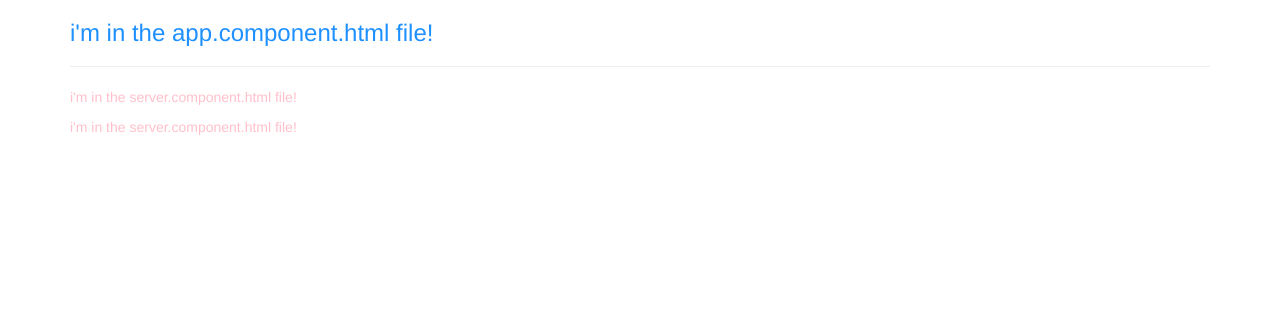
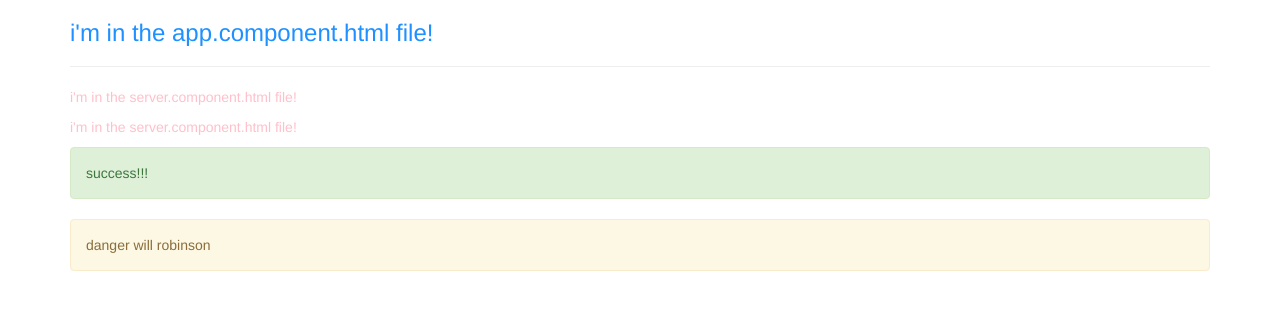
Before and after one commit to jyk88/udemy_angular4, an Angular app: page / in a window 1280 px wide. Shown: the top 310 px of the page. Built offline with nearby package versions, Linux system fonts and the light colour scheme.

Commit message:
first assignment, created success-alert (manually) and warning-alert folders (using ng command)

```diff
--- a/src/app/app.component.html
+++ b/src/app/app.component.html
@@ -11,5 +11,16 @@
             <!-- for this one to work, you need to pass in '.app-servers' in .ts to work -->
             <!-- <div class="app-servers"></div> -->
         </div>
+
+    </div>
+    <div class="row">
+        <div class="col-xs-12">
+            <app-success-alert></app-success-alert>
+        </div>
+    </div>
+    <div class="row">
+        <div class="col-xs-12">
+            <app-warning-alert></app-warning-alert>
+        </div>
     </div>
 </div>
--- a/src/app/app.module.ts
+++ b/src/app/app.module.ts
@@ -7,12 +7,16 @@
 import { AppComponent } from './app.component';
 import { ServerComponent } from './server/server.component';
 import { ServersComponent } from './servers/servers.component';
+import { WarningAlertComponent } from './warning-alert/warning-alert.component';
+import { SuccessAlertComponent } from './success-alert/success-alert.component';
 
 @NgModule({
   declarations: [
     AppComponent,
     ServerComponent,
-    ServersComponent
+    ServersComponent,
+    WarningAlertComponent,
+    SuccessAlertComponent
   ],
   imports: [
     BrowserModule,
--- /dev/null
+++ b/src/app/success-alert/success-alert.component.html
@@ -0,0 +1,3 @@
+<div class="alert alert-success" role="alert">
+    <p>success!!!</p>
+</div>
--- /dev/null
+++ b/src/app/warning-alert/warning-alert.component.html
@@ -0,0 +1,3 @@
+<div class="alert alert-warning" role="alert">
+  <p>danger will robinson</p>
+</div>
--- /dev/null
+++ b/src/app/warning-alert/warning-alert.component.ts
@@ -0,0 +1,15 @@
+import { Component, OnInit } from '@angular/core';
+
+@Component({
+  selector: 'app-warning-alert',
+  templateUrl: './warning-alert.component.html',
+  styleUrls: ['./warning-alert.component.css']
+})
+export class WarningAlertComponent implements OnInit {
+
+  constructor() { }
+
+  ngOnInit() {
+  }
+
+}
```
Also changed, not shown: src/app/success-alert/success-alert.component.ts (added, +11 -0 lines), .angular-cli.json, src/app/success-alert/success-alert.component.css (added), src/app/warning-alert/warning-alert.component.css (added), 1 other file (tests, documents, lock files or other folders).
